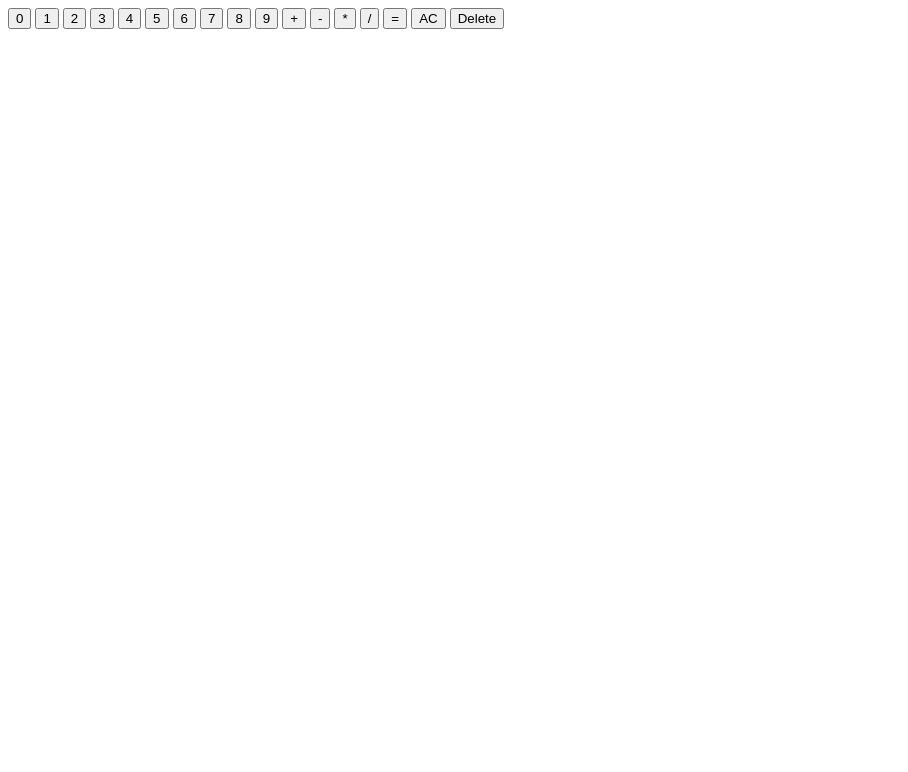
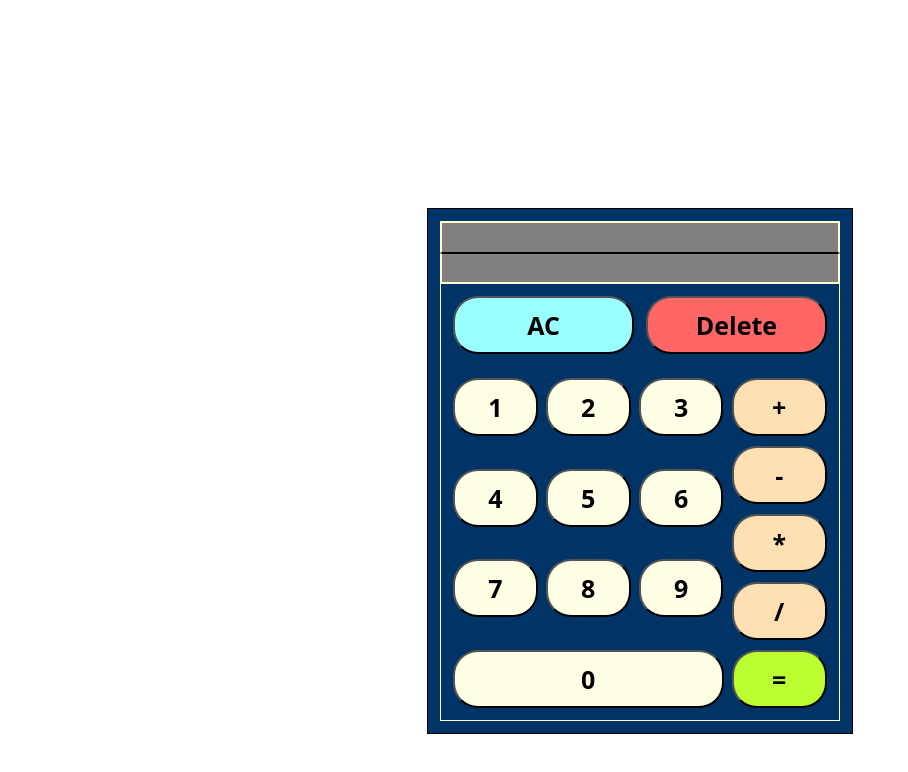
Before and after one commit to Ashish-Krishna-K/calculator, a plain HTML site: page index.html in a window 1280 px wide. Shown: the whole page, without its empty margins (0-908 px from the left). Drawn offline with Linux system fonts and the light colour scheme.

Commit message:
Finalize the project and publish the final calc.

```diff
--- a/index.html
+++ b/index.html
@@ -8,27 +8,50 @@
     <link rel="stylesheet" href="styles.css">
     <script src="scripts.js" defer></script>
 </head>
+
 <body>
+    <div id="calc-body">
+
         <div id="display"></div>
+
         <div id="result"></div>
+
+        <div id="reset-buttons">
+            <button id="clear">AC</button>
+
+            <button id="delete">Delete</button>
+        </div>
+
+        <div id="input-buttons">
             <div id="numbers">
-        <button class="number">0</button>
+                <div id="top">
                     <button class="number">1</button>
                     <button class="number">2</button>
                     <button class="number">3</button>
+                </div>
+                <div id="mid">
                     <button class="number">4</button>
                     <button class="number">5</button>
                     <button class="number">6</button>
+                </div>
+                <div id="bottom">
                     <button class="number">7</button>
                     <button class="number">8</button>
                     <button class="number">9</button>
+                </div>
+                <div id="last">
+                    <button class="number">0</button>
+                </div>
+            </div>
+
+            <div id="symbols">
                 <button class="operator">+</button>
                 <button class="operator">-</button>
                 <button class="operator">*</button>
                 <button class="operator">/</button>
                 <button id="equals">=</button>
-        <button id="clear">AC</button>
-        <button id="delete">Delete</button>
+            </div>
+        </div>
 
     </div>
 </body>
--- a/scripts.js
+++ b/scripts.js
@@ -26,6 +26,11 @@ clear.onclick = function() {
 
 equals.addEventListener('click', () => assignSecondNumber());
 
+deleteNum.onclick = function() {
+    displayArray.pop();
+    display.innerText = displayArray.join('');
+}
+
 function displayNumbers(number) {
     displayedValue = parseInt(number);
     displayArray.push(displayedValue);
@@ -42,7 +47,7 @@ function assignFirstNum(symbol) {
     if (!num) {
         firstNumber = parseInt(display.innerText);
     } else {
-        firstNumber = parseInt(displayResult.innerText);
+        firstNumber = num;
     }
 
     operator = symbol;
@@ -64,27 +69,25 @@ function assignSecondNumber() {
 
 
 function add (a, b){
-    return a + b;
+    return Math.round((a + b) * 100) / 100;
 };
 
 
 function subtract (a, b){
-    return a - b;
+    return Math.round((a - b) * 100) / 100;
 };
 
 
 function multiply (a, b){
-    return a * b;
+    return Math.round((a * b) * 100) / 100;
 };
 
 
 function divide (a, b){
-    return a / b;
+    return Math.round((a / b) * 100) / 100;
 };
 
 function operate(operator, a, b){
-
-    let checkNum = a;
 
     let tempResult;
 
--- a/styles.css
+++ b/styles.css
@@ -0,0 +1,118 @@
+body {
+    display: flex;
+    justify-content: center;
+    align-items: center;
+    padding: 100px;
+    font-family: system-ui, -apple-system, BlinkMacSystemFont, 'Segoe UI', Roboto, Oxygen, Ubuntu, Cantarell, 'Open Sans', 'Helvetica Neue', sans-serif;
+    font-weight: 1000;
+    font-size: 25px;
+}
+
+#calc-body {
+    /* flex: 1 0 auto; */
+    margin-top: 100px;
+    display: flex;
+    flex-direction: column;
+    border: 1px solid black;
+    background-color: #003366;
+    justify-content: space-around;
+    padding: 12px;
+    height: 500px;
+    width: 400px;
+}
+
+#display {
+    flex: 1;
+    border-top: 2px solid #ffffcc;
+    border-left: 2px solid #ffffcc;
+    border-right: 2px solid #ffffcc;
+    border-bottom: 1px solid black;
+    padding: 8px;
+    display: flex;
+    align-items: flex-end;
+    flex-direction: row-reverse;
+    background-color: gray;
+}
+
+#result {
+    flex: 1;
+    border-top: 1px solid black;
+    border-bottom: 2px solid #ffffcc;
+    border-left: 2px solid #ffffcc;
+    border-right: 2px solid #ffffcc;
+    padding: 8px;
+    display: flex;
+    align-items: flex-end;
+    flex-direction: row-reverse;
+    background-color: gray;
+}
+
+#reset-buttons {
+    display: flex;
+    justify-content: space-around;
+    padding: 12px;
+    gap: 12px;
+    border-left: 1px solid #ffffcc;
+    border-right: 1px solid #ffffcc;
+}
+
+#input-buttons {
+    display: flex;
+    flex-wrap: wrap;
+    justify-content: space-between;
+    padding: 8px;
+    border-left: 1px solid #ffffcc;
+    border-right: 1px solid #ffffcc;
+    border-bottom: 1px solid #ffffcc;
+}
+
+#numbers {
+    display: flex;
+    flex-direction: column;
+    flex: 1;
+    justify-content: space-between;
+    padding: 4px;
+}
+
+#top,
+#mid,
+#bottom,
+#last {
+    display: flex;
+    gap: 8px;
+}
+
+
+#symbols {
+    display: flex;
+    flex-flow: column wrap;
+    width: 25%;
+    padding: 4px;
+    gap: 10px;
+}
+
+button {
+    padding: 10px;
+    flex: 1;
+    border-radius: 25px;
+    font-family: system-ui, -apple-system, BlinkMacSystemFont, 'Segoe UI', Roboto, Oxygen, Ubuntu, Cantarell, 'Open Sans', 'Helvetica Neue', sans-serif;
+    font-weight: bold;
+    background-color: #ffffe6;
+    font-size: 25px;
+}
+
+#delete {
+    background-color: #ff6666;
+}
+
+#equals {
+    background-color: #bbff33;
+}
+
+#clear {
+    background-color: #99ffff;
+}
+
+.operator {
+    background-color: #ffe0b3;
+}
```
Also changed, not shown: README.md. Lines whose indentation alone changed are shown as unchanged.
